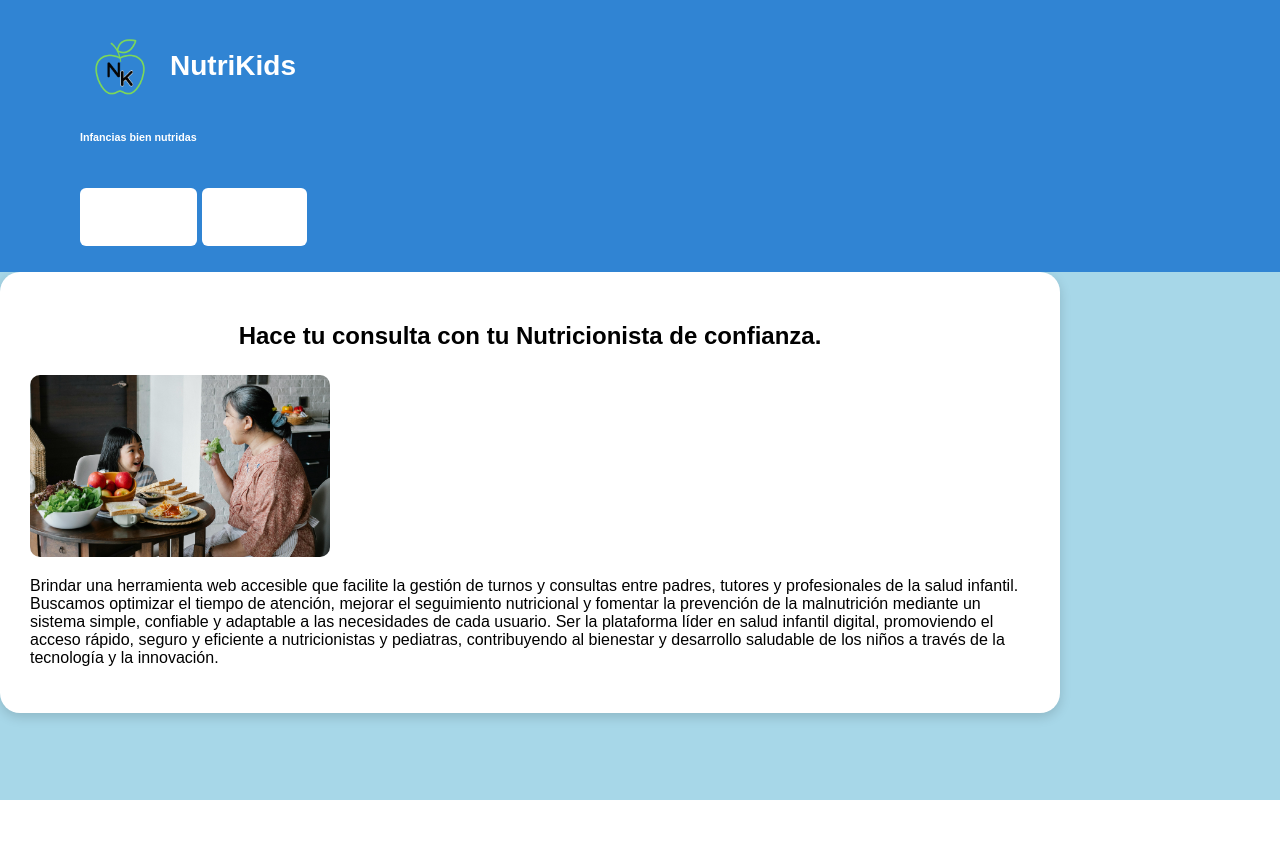
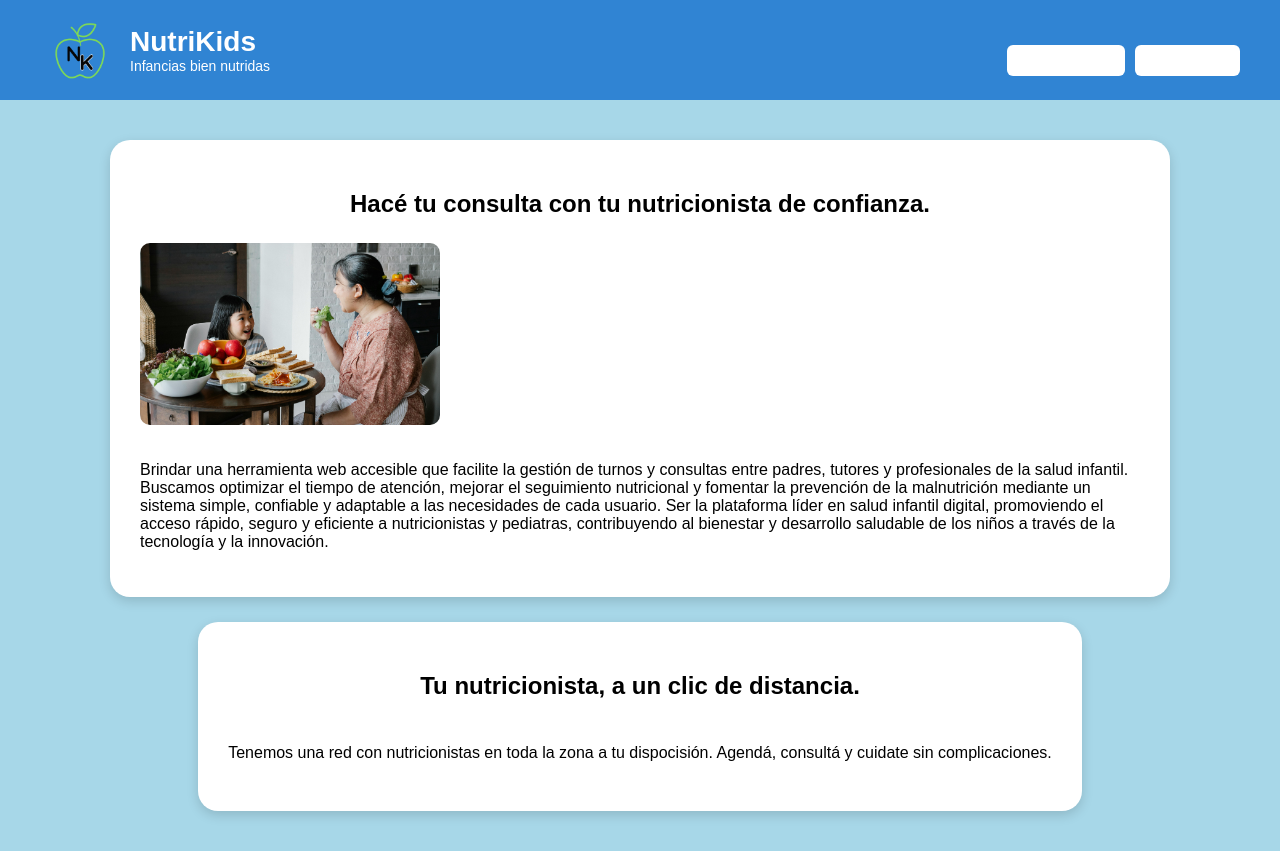
Before and after one commit to facu-stack/ntrkds, a Flask app: template Templates/index.html in a window 1280 px wide. Before the commit the page ends 800 px from the top, so only its background shows below. Run offline with Flask 3, Linux system fonts and the light colour scheme; the template is opened without the code that fills it, so the values that code supplies are empty.

Commit message:
Update index.html

```diff
--- a/Templates/index.html
+++ b/Templates/index.html
@@ -1,49 +1,53 @@
 <!DOCTYPE html>
-
 <html lang="es">
-
 <head>
   <meta charset="utf-8">
-        <title>NUTRIKids</title>
+  <title>NutriKids</title>
   <link rel="stylesheet" href="../static/styles/style.css">
+</head>
+<body>
 
-    </head>
-
-    <div class="header">
-        <ol>
+  <header class="header">
     <div class="logo">
       <img src="{{ url_for('static', filename='Images/Logo.png') }}" alt="Logo" width="80" height="80">
+      <div>
         <h1>NutriKids</h1>
-            </div>
-            <div class="slogan">
         <h6>Infancias bien nutridas</h6>
       </div>
-
-            <button class="inicioSeccion" onclick="location.href='{{ url_for('login') }}'">
-            <p>Iniciar sesión</p>
-            </button>
-
-            <button class="registrarse" onclick="location.href='{{ url_for('formulario') }}'">
-            <p>Registrarse</p>
-            </button>
-        </ol>
     </div>
 
+    <div class="botones">
+      <button class="inicioSeccion" onclick="location.href='{{ url_for('login') }}'">Iniciar sesión</button>
+      <button class="registrarse" onclick="location.href='{{ url_for('formulario') }}'">Registrarse</button>
+    </div>
+  </header>
 
+  <main>
+    <section class="CardNosotros">
+      <h2>Hacé tu consulta con tu nutricionista de confianza.</h2>
+      <div class="contenido">
+        <img src="../static/Images/pexels-alex-green-5692220.jpg" alt="Nutricionista con niña">
+        <p>
+          Brindar una herramienta web accesible que facilite la gestión de turnos y consultas entre padres, tutores y profesionales de la salud infantil.
+          Buscamos optimizar el tiempo de atención, mejorar el seguimiento nutricional y fomentar la prevención de la malnutrición mediante un sistema
+          simple, confiable y adaptable a las necesidades de cada usuario. Ser la plataforma líder en salud infantil digital, promoviendo el acceso rápido,
+          seguro y eficiente a nutricionistas y pediatras, contribuyendo al bienestar y desarrollo saludable de los niños a través de la tecnología y la innovación.
+        </p>
       </div>
-
-     <div class="CardNosotros">
-        <h2>
-            Hace tu consulta con tu Nutricionista de confianza.
-        </h2>
-        <img src="../static/Images/pexels-alex-green-5692220.jpg">
-        <p>Brindar una herramienta web accesible que facilite la gestión de turnos y consultas entre padres, tutores y profesionales de la salud infantil. Buscamos optimizar el tiempo de atención, mejorar el seguimiento nutricional y fomentar la prevención de la malnutrición mediante un sistema simple, confiable y adaptable a las necesidades de cada usuario.
-        Ser la plataforma líder en salud infantil digital, promoviendo el acceso rápido, seguro y eficiente a nutricionistas y pediatras, contribuyendo al bienestar y desarrollo saludable de los niños a través de la tecnología y la innovación.</p>
-
-    </div>
+    </section>
 
 
-</html>
+    <section class="CardContacto">
+      <h2>Tu nutricionista, a un clic de distancia.</h2>
+      <div class="contenido">
+
+        <p>
+          Tenemos una red con nutricionistas en toda la zona a tu dispocisión. Agendá, consultá y cuidate sin complicaciones.
+        </p>
+      </div>
+    </section>
 
 
-</html>
+
+
+  </main>
```
Lines whose indentation alone changed are shown as unchanged.
